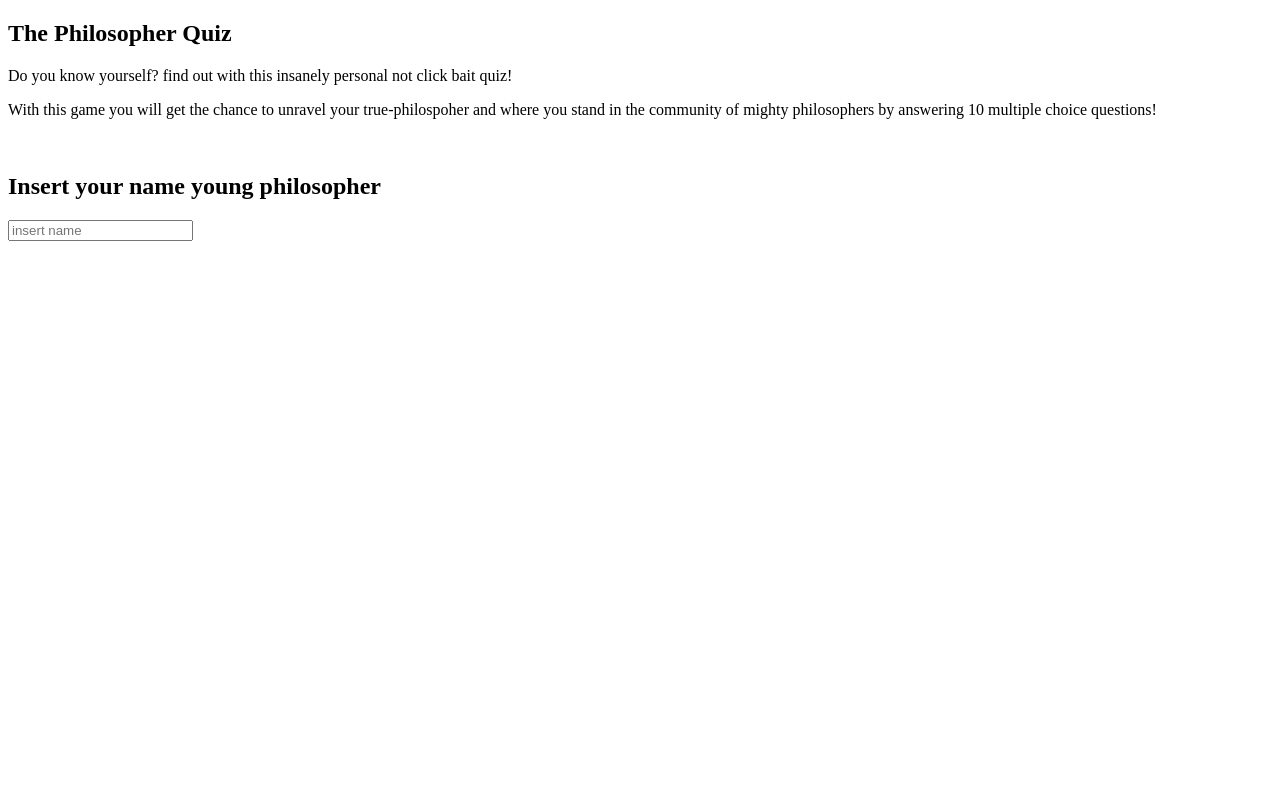
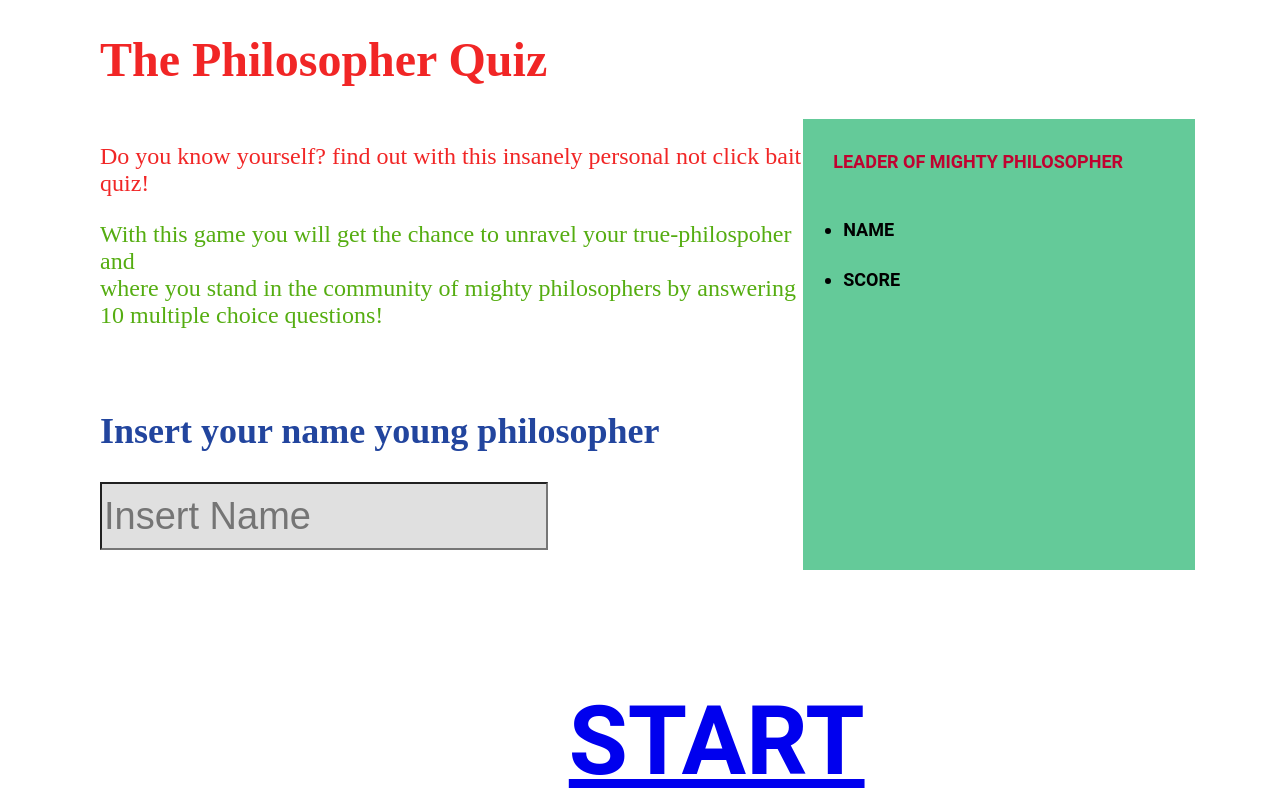
Before and after one commit to GSG-G10/omarshaath-quiz, a plain HTML site: page index.html in a window 1280 px wide. Drawn offline with Linux system fonts and the light colour scheme.

Commit message:
almost done with the 1st steps regarding the 1st page in terms of HTML and CSS

```diff
--- a/index.html
+++ b/index.html
@@ -4,24 +4,46 @@
     <meta charset="UTF-8" />
     <meta http-equiv="X-UA-Compatible" content="IE=edge" />
     <meta name="viewport" content="width=device-width, initial-scale=1.0" />
+    <link rel="stylesheet" href="style.css" type="text/css" />
     <title>Philosopher Quiz</title>
   </head>
   <body>
-    <nav>
     <h1>The Philosopher Quiz</h1>
-    </nav>
+    <!---------------------------------------------->
+    <div class="whole-container">
+      <main class="main-container">
         <p>
-      Do you know yourself? find out with this insanely personal not click bait
-      quiz!
+          Do you know yourself? find out with this insanely personal not click
+          bait quiz!
         </p>
+        <div class="des-font">
           <p>
-      With this game you will get the chance to unravel your true-philospoher
-      and where you stand in the community of mighty philosophers by answering
+            With this game you will get the chance to unravel your
+            true-philospoher and
+            <br />
+            where you stand in the community of mighty philosophers by answering
+            <br />
             10 multiple choice questions!
           </p>
           <br />
+        </div>
+        <!---------------------------------------------->
+        <h2>Insert your name young philosopher</h2>
+        <input class="place-scale" placeholder="Insert Name" type="text" />
+      </main>
+      <!---------------------------------------------->
+      <aside class="leaderboard-container">
+        <h3>LEADER OF MIGHTY PHILOSOPHER</h3>
+        <ul>
+          <li>NAME</li>
+          <li>SCORE</li>
+        </ul>
+      </aside>
+    </div>
+    <footer>
+      <br />
 
-    <h2>Insert your name young philosopher</h2>
-    <input placeholder="insert name" type="text" />
+      <p><a href="quiz.html">START</a></p>
+    </footer>
   </body>
 </html>
--- a/style.css
+++ b/style.css
@@ -0,0 +1,56 @@
+body {
+  margin-left: 100px;
+}
+h1 {
+  font-size: 48px;
+  color: #f12626;
+}
+.whole-container {
+  display: flex;
+  width: 100%;
+}
+
+.main-container {
+  width: 60%;
+  font-size: 24px;
+  color: #f12626;
+}
+.des-font {
+  color: #55ad11;
+}
+h2 {
+  font-size: 36px;
+  color: #22459e;
+}
+.place-scale {
+  width: 440px;
+  height: 62px;
+  background-color: #e0e0e0;
+  font-size: 38px;
+}
+h3 {
+  color: #c00230;
+  font-size: 18px;
+  margin-left: 30px;
+}
+.leaderboard-container {
+  width: 392px;
+  height: 451px;
+  background-color: #64ca99;
+  font-family: Roboto;
+  font-style: normal;
+  font-weight: bold;
+  font-size: 18px;
+  line-height: 50px;
+}
+footer {
+  font-family: Roboto;
+  font-style: normal;
+  font-weight: bold;
+  font-size: 96px;
+  line-height: 50px;
+  width: 296px;
+  height: 50px;
+  color: #081d53;
+  margin-left: 40%;
+}
```
Also changed, not shown: quiz.html (added, +1 -0 lines). Lines whose indentation alone changed are shown as unchanged.
